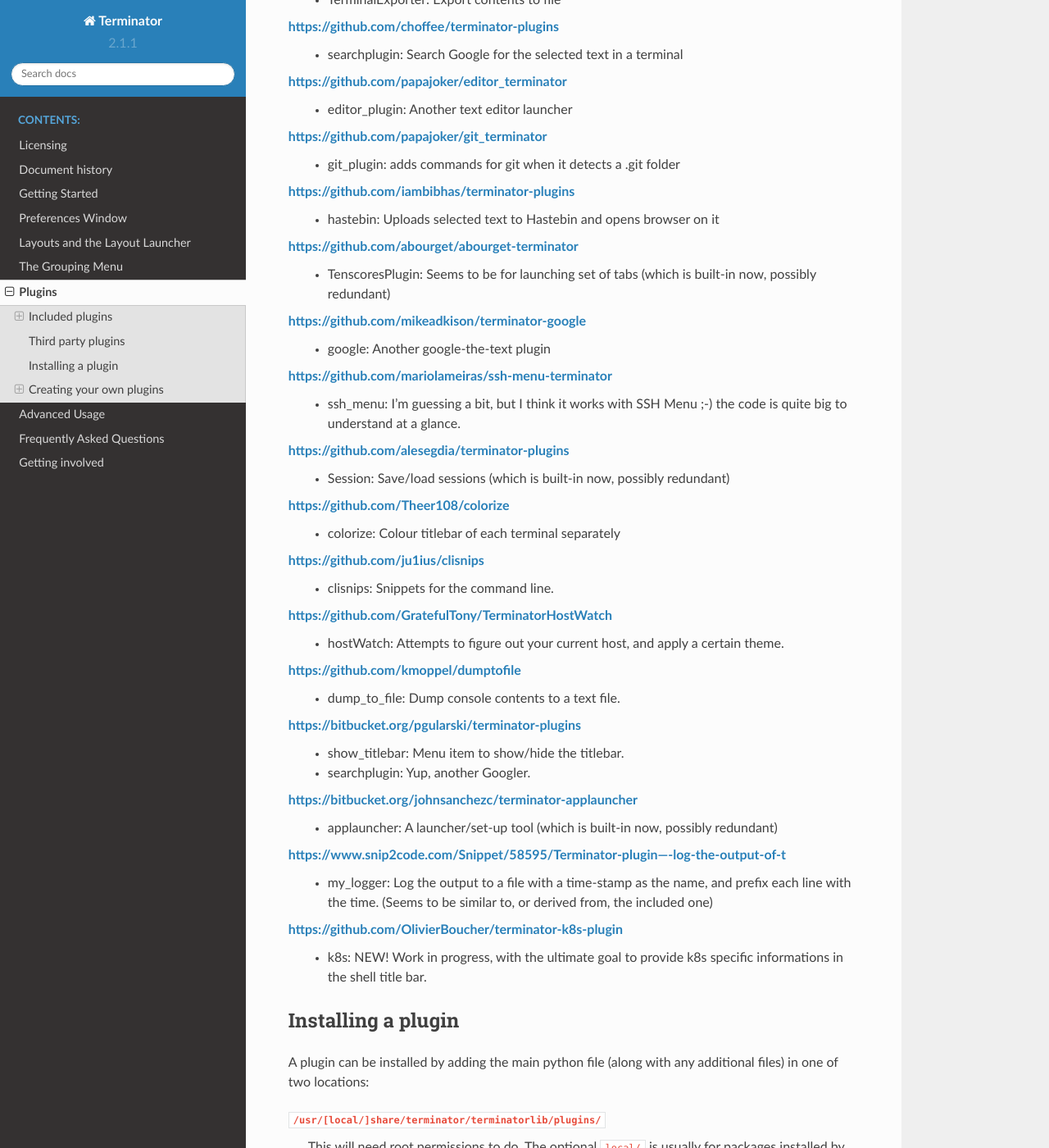
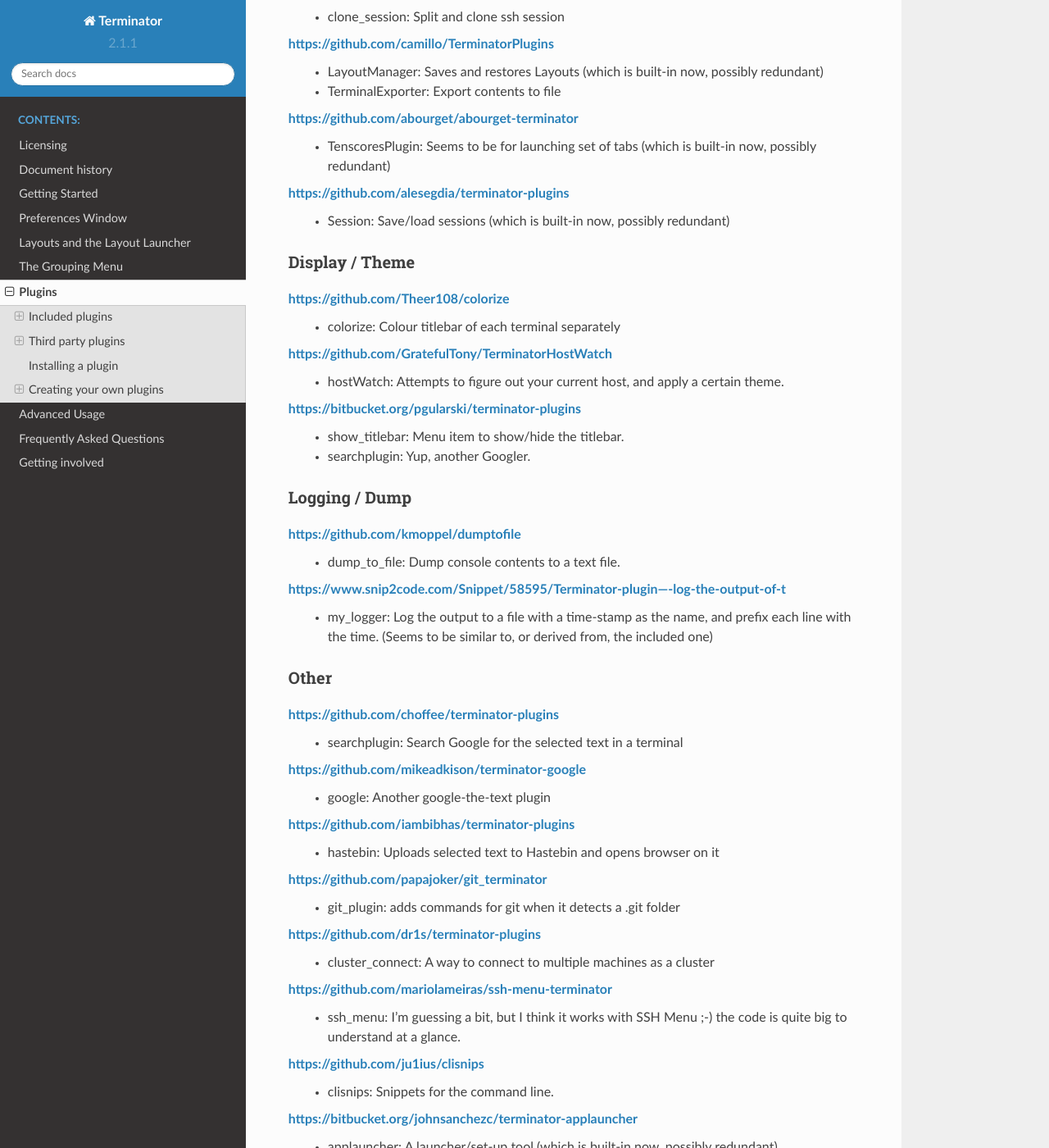
Before and after one commit to gnome-terminator/docs, a Sphinx documentation site: the page built from source/plugins.rst, in a window 1280 px wide and 1400 px high, scrolled down 7574 px. Shown: the whole window at 82% size. Built offline with Sphinx 7.4.7 and the Read the Docs theme 2.0.0, drawn with Linux system fonts in a browser that asks for light colours; some of the changed text lies outside the part shown.

Commit message:
Update plugins.rst: classify third-party plugins

```diff
--- a/source/plugins.rst
+++ b/source/plugins.rst
@@ -328,75 +328,103 @@
 
 In absolutely no order at all...
 
+
+^^^^^^^^^^^^^^^^^^^^^^^^^^^^^^
+Editor / Command
+^^^^^^^^^^^^^^^^^^^^^^^^^^^^^^
+
 https://github.com/rail/dotfiles/blob/master/terminator_bugzilla_handler.py
   - terminator_bugzilla_handler: Link "bug:12345" to the Mozilla bugzilla.
     (As it is for Mozilla, it seems a bit misnamed.)
 
-https://github.com/ilgarm/terminator_plugins
-  - clone_session: Split and clone ssh session
-
 https://github.com/arnaudh/terminator-plugins
   - open_any_file_plugin: Open any file with it's default application
 
-https://github.com/dr1s/terminator-plugins
-  - cluster_connect: A way to connect to multiple machines as a cluster
-
 https://github.com/mchelem/terminator-editor-plugin
   - editor_plugin: Click on file\:line style links to launch a text editor
+
+https://github.com/papajoker/editor_terminator
+  - editor_plugin: Another text editor launcher
+
+
+^^^^^^^^^^^^^^^^^^^^^^^^^^^^^^
+Session / Layout
+^^^^^^^^^^^^^^^^^^^^^^^^^^^^^^
+
+https://github.com/ilgarm/terminator_plugins
+  - clone_session: Split and clone ssh session
 
 https://github.com/camillo/TerminatorPlugins
   - LayoutManager: Saves and restores Layouts (which is built-in now, possibly redundant)
   - TerminalExporter: Export contents to file
 
-https://github.com/choffee/terminator-plugins
-  - searchplugin: Search Google for the selected text in a terminal
-
-https://github.com/papajoker/editor_terminator
-  - editor_plugin: Another text editor launcher
-
-https://github.com/papajoker/git_terminator
-  - git_plugin: adds commands for git when it detects a .git folder
-
-https://github.com/iambibhas/terminator-plugins
-  - hastebin: Uploads selected text to Hastebin and opens browser on it
-
 https://github.com/abourget/abourget-terminator
   - TenscoresPlugin: Seems to be for launching set of tabs (which is built-in now, possibly redundant)
-
-https://github.com/mikeadkison/terminator-google
-  - google: Another google-the-text plugin
-
-https://github.com/mariolameiras/ssh-menu-terminator
-  - ssh_menu: I'm guessing a bit, but I think it works with SSH Menu ;-) the code is quite big to understand at a glance.
 
 https://github.com/alesegdia/terminator-plugins
   - Session: Save/load sessions (which is built-in now, possibly redundant)
 
+
+^^^^^^^^^^^^^^^^^^^^^^^^^^^^^^
+Display / Theme
+^^^^^^^^^^^^^^^^^^^^^^^^^^^^^^
+
 https://github.com/Theer108/colorize
   - colorize: Colour titlebar of each terminal separately
 
-https://github.com/ju1ius/clisnips
-  - clisnips: Snippets for the command line.
-
 https://github.com/GratefulTony/TerminatorHostWatch
   - hostWatch: Attempts to figure out your current host, and apply a certain theme.
-
-https://github.com/kmoppel/dumptofile
-  - dump_to_file: Dump console contents to a text file.
 
 https://bitbucket.org/pgularski/terminator-plugins
   - show_titlebar: Menu item to show/hide the titlebar.
   - searchplugin: Yup, another Googler.
 
-https://bitbucket.org/johnsanchezc/terminator-applauncher
-  - applauncher: A launcher/set-up tool (which is built-in now, possibly redundant)
+
+^^^^^^^^^^^^^^^^^^^^^^^^^^^^^^
+Logging / Dump
+^^^^^^^^^^^^^^^^^^^^^^^^^^^^^^
+
+https://github.com/kmoppel/dumptofile
+  - dump_to_file: Dump console contents to a text file.
 
 https://www.snip2code.com/Snippet/58595/Terminator-plugin----log-the-output-of-t
   - my_logger: Log the output to a file with a time-stamp as the name, and prefix each line with the time.
     (Seems to be similar to, or derived from, the included one)
 
+
+^^^^^^^^^^^^^^^^^^^^^^^^^^^^^^
+Other
+^^^^^^^^^^^^^^^^^^^^^^^^^^^^^^
+
+
+https://github.com/choffee/terminator-plugins
+  - searchplugin: Search Google for the selected text in a terminal
+
+https://github.com/mikeadkison/terminator-google
+  - google: Another google-the-text plugin
+
+https://github.com/iambibhas/terminator-plugins
+  - hastebin: Uploads selected text to Hastebin and opens browser on it
+
+https://github.com/papajoker/git_terminator
+  - git_plugin: adds commands for git when it detects a .git folder
+
+
+https://github.com/dr1s/terminator-plugins
+  - cluster_connect: A way to connect to multiple machines as a cluster
+
+https://github.com/mariolameiras/ssh-menu-terminator
+  - ssh_menu: I'm guessing a bit, but I think it works with SSH Menu ;-) the code is quite big to understand at a glance.
+
+https://github.com/ju1ius/clisnips
+  - clisnips: Snippets for the command line.
+
+https://bitbucket.org/johnsanchezc/terminator-applauncher
+  - applauncher: A launcher/set-up tool (which is built-in now, possibly redundant)
+
 https://github.com/OlivierBoucher/terminator-k8s-plugin
   - k8s: NEW! Work in progress, with the ultimate goal to provide k8s specific informations in the shell title bar.
+
 
 ------------------------------
 Installing a plugin
```
